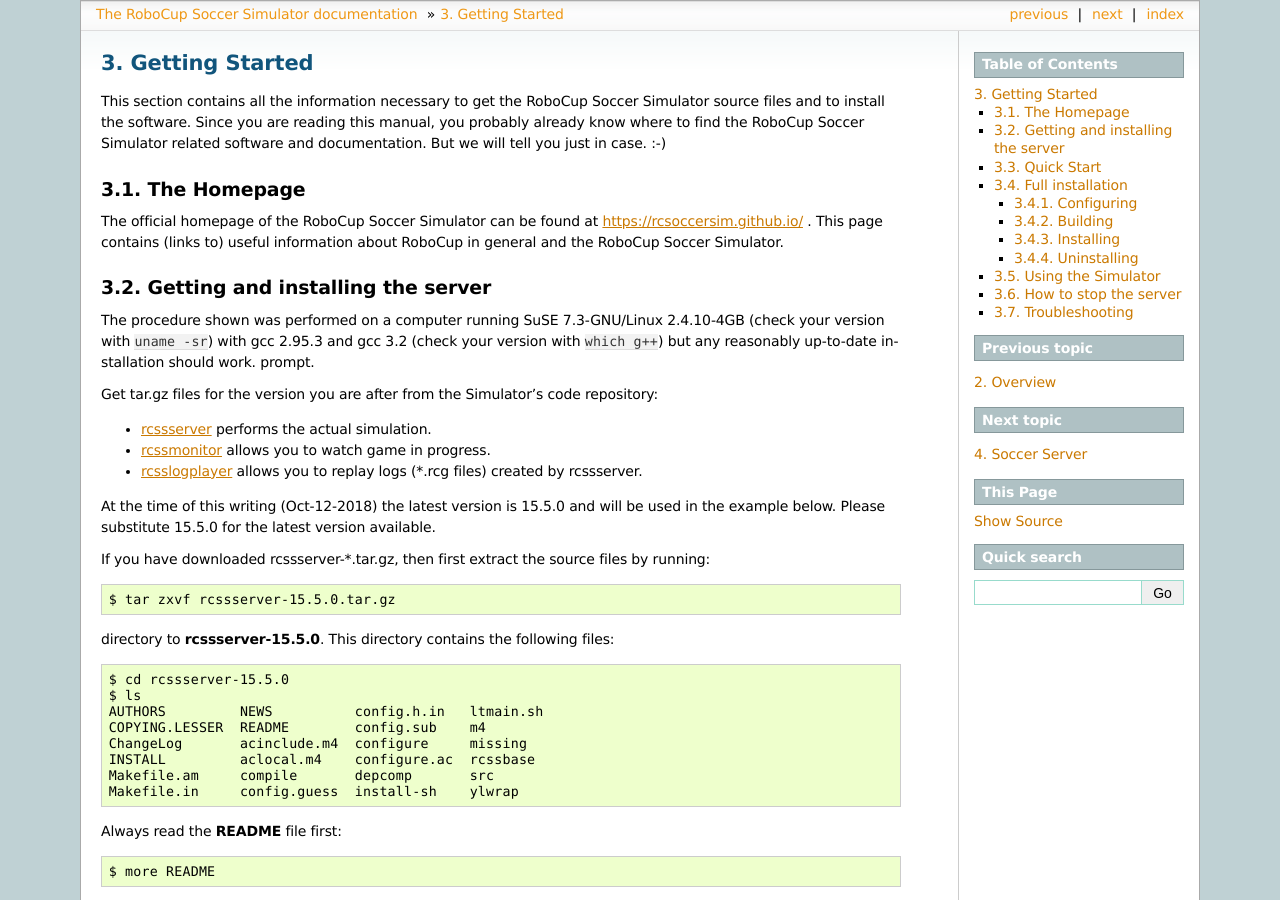
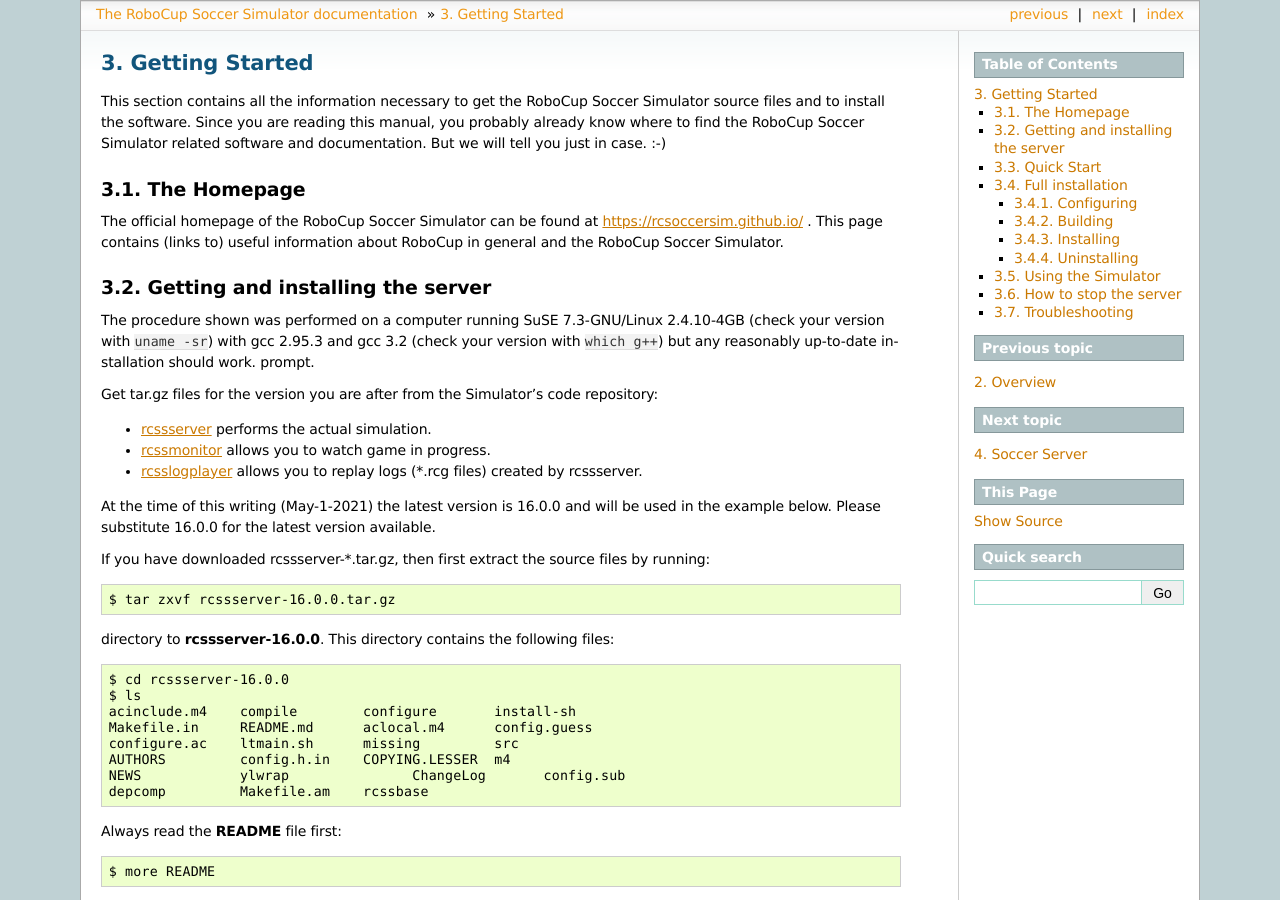
Before and after one commit to rcsoccersim/manual, a Sphinx documentation site: the page built from source/gettingstarted.rst, in a window 1280 px wide and 900 px high. Built offline with Sphinx 7.4.7, drawn with Linux system fonts in a browser that asks for light colours.

Commit message:
Update gettingstarted.rst
[Team Alice from China]update sections 3.2

```diff
--- a/source/gettingstarted.rst
+++ b/source/gettingstarted.rst
@@ -39,28 +39,27 @@
 * `rcssmonitor <https://github.com/rcsoccersim/rcssmonitor/releases>`_ allows you to watch game in progress.
 * `rcsslogplayer <https://github.com/rcsoccersim/rcsslogplayer/releases>`_ allows you to replay logs (\*.rcg files) created by rcssserver.
 
-At the time of this writing (Oct-12-2018) the latest version is 15.5.0
-and will be used in the example below. Please substitute 15.5.0 for the
+At the time of this writing (May-1-2021) the latest version is 16.0.0
+and will be used in the example below. Please substitute 16.0.0 for the
 latest version available.
 
 
 If you have downloaded rcssserver-\*.tar.gz, then first extract the
 source files by running::
 
-  $ tar zxvf rcssserver-15.5.0.tar.gz
+  $ tar zxvf rcssserver-16.0.0.tar.gz
 
-directory to **rcssserver-15.5.0**. This directory contains the following
+directory to **rcssserver-16.0.0**. This directory contains the following
 files::
 
-  $ cd rcssserver-15.5.0
+  $ cd rcssserver-16.0.0
   $ ls
-  AUTHORS         NEWS          config.h.in   ltmain.sh
-  COPYING.LESSER  README        config.sub    m4
-  ChangeLog       acinclude.m4  configure     missing
-  INSTALL         aclocal.m4    configure.ac  rcssbase
-  Makefile.am     compile       depcomp       src
-  Makefile.in     config.guess  install-sh    ylwrap
-
+  acinclude.m4    compile        configure       install-sh
+  Makefile.in     README.md      aclocal.m4      config.guess
+  configure.ac    ltmain.sh      missing         src
+  AUTHORS         config.h.in    COPYING.LESSER  m4
+  NEWS            ylwrap 	       ChangeLog       config.sub
+  depcomp         Makefile.am    rcssbase
 
 Always read the **README** file first::
 
```
